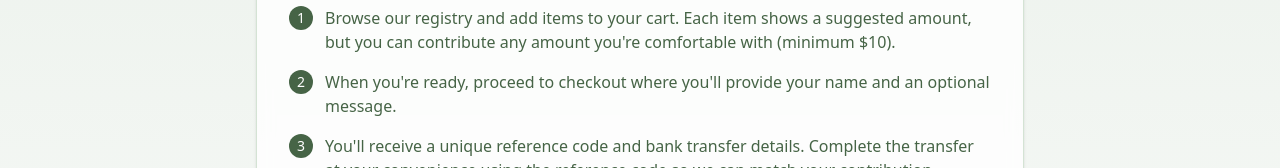
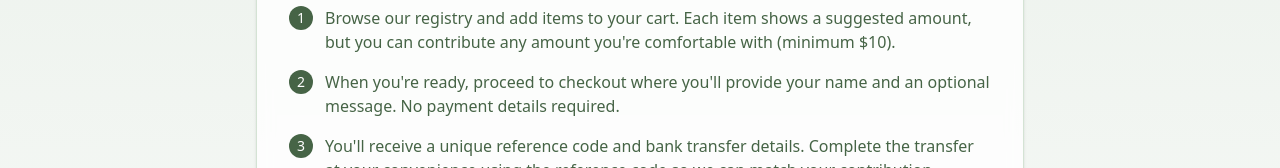
Before and after one commit to darcy-crett/wedding-site, a Next.js app: page /registry in a window 1280 px wide. Shown: the part 370-538 px from the top of the page. Built offline with nearby package versions, Linux system fonts and the light colour scheme; no server answers.

Commit message:
updated registry explainer

```diff
--- a/app/registry/page.tsx
+++ b/app/registry/page.tsx
@@ -75,7 +75,7 @@ export default function RegistryPage() {
 
               <div className="flex gap-3">
                 <span className="flex-shrink-0 w-6 h-6 bg-sage-700 text-white rounded-full flex items-center justify-center text-sm font-medium">2</span>
-                <p>When you're ready, proceed to checkout where you'll provide your name and an optional message.</p>
+                <p>When you're ready, proceed to checkout where you'll provide your name and an optional message. No payment details required.</p>
               </div>
 
               <div className="flex gap-3">
```
